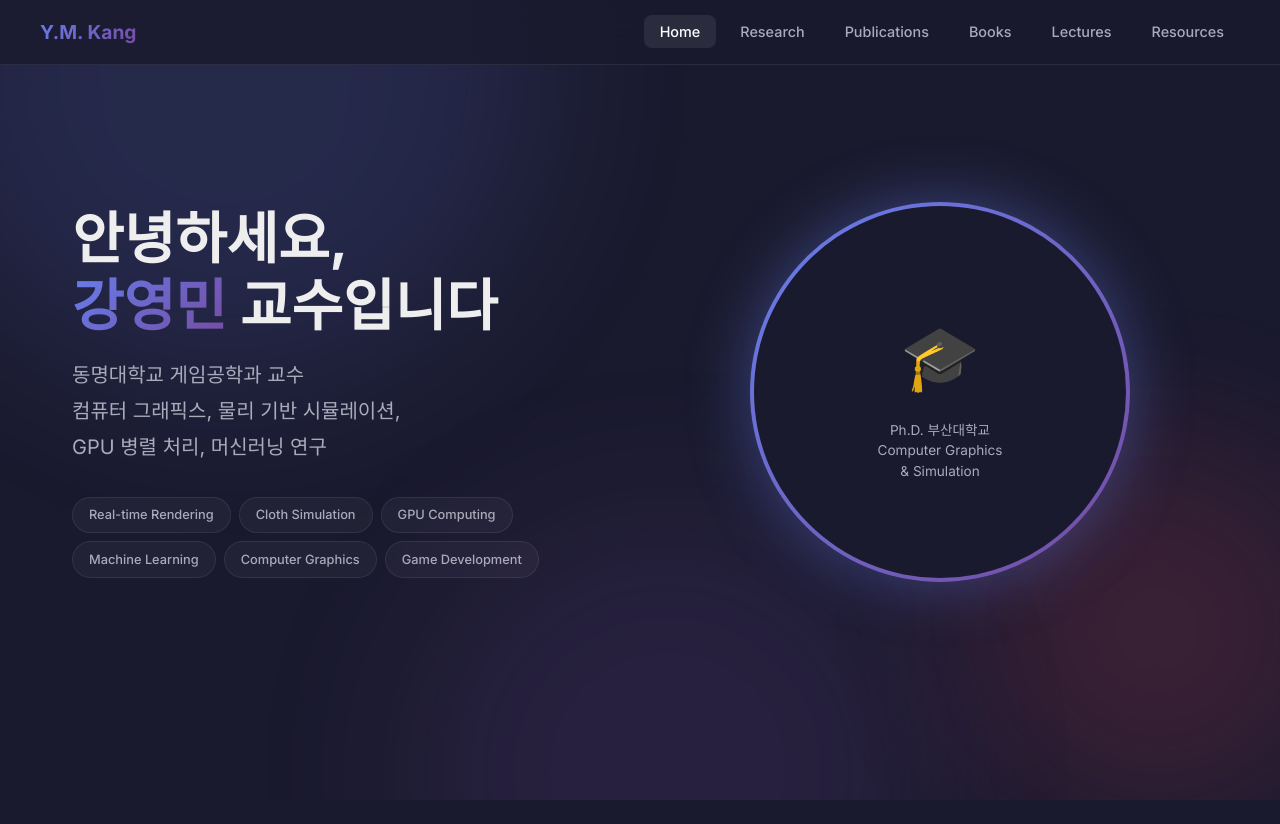
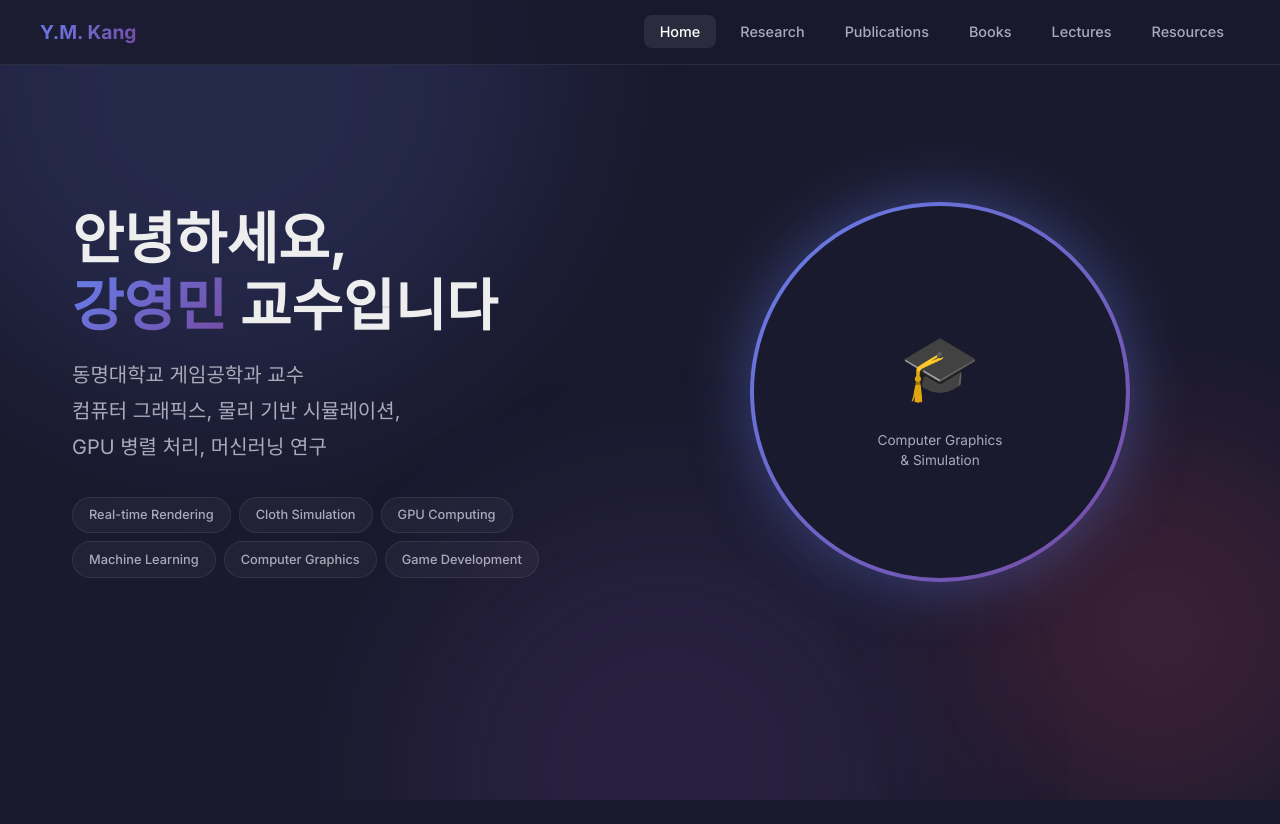
Before and after one commit to dknife/dknife.github.io, a plain HTML site: page index.html in a window 1280 px wide. Shown: the top 824 px of the page. Drawn offline with Linux system fonts and the light colour scheme.

Commit message:
Remove Ph.D. info from hero section
Co-Authored-By: Claude Opus 4.6 (1M context) <noreply@anthropic.com>

```diff
--- a/index.html
+++ b/index.html
@@ -632,7 +632,7 @@
             <div class="research-sphere">
                 <div class="inner">
                     <div class="icon">🎓</div>
-                    <p>Ph.D. 부산대학교<br>Computer Graphics<br>& Simulation</p>
+                    <p>Computer Graphics<br>& Simulation</p>
                 </div>
             </div>
         </div>
```
